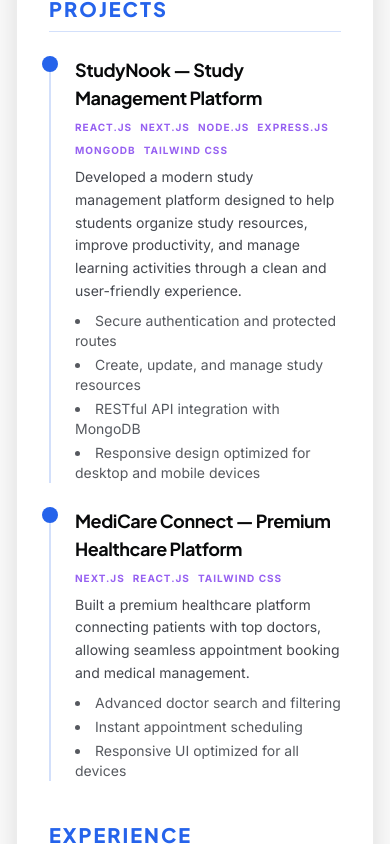
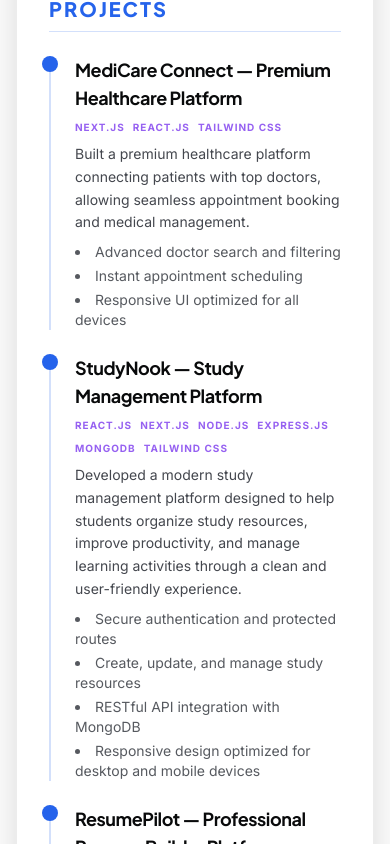
Before and after one commit to mhshanto-dev/mhshanto-dev, a Next.js app: page /resume in a window 390 px wide. Shown: the part 1560-2404 px from the top of the page. Built offline with nearby package versions, Linux system fonts and the light colour scheme.

Commit message:
Update StudyNook links, fix mobile project cards, replace Web3Forms with Nodemailer, and clean up dummy projects

```diff
--- a/package.json
+++ b/package.json
@@ -17,6 +17,7 @@
     "lucide-react": "^1.14.0",
     "next": "16.2.4",
     "next-themes": "^0.4.6",
+    "nodemailer": "^9.0.5",
     "react": "19.2.4",
     "react-dom": "19.2.4",
     "split-type": "^0.3.4",
--- a/src/app/api/contact/route.js
+++ b/src/app/api/contact/route.js
@@ -1,66 +1,49 @@
 import { NextResponse } from "next/server";
+import nodemailer from "nodemailer";
 
 export async function POST(request) {
   try {
     const body = await request.json();
     const { name, email, msg } = body;
 
-    const accessKey = process.env.WEB3FORMS_ACCESS_KEY;
+    const emailUser = process.env.EMAIL_USER;
+    const emailPass = process.env.EMAIL_PASS;
 
-    if (!accessKey) {
-      console.warn("⚠️ WEB3FORMS_ACCESS_KEY is missing!");
+    if (!emailUser || !emailPass) {
+      console.warn("⚠️ EMAIL_USER or EMAIL_PASS is missing!");
       return NextResponse.json(
         { success: false, message: "Server configuration error. Please contact me directly via email." },
         { status: 500 }
       );
     }
 
-    const response = await fetch("https://api.web3forms.com/submit", {
-      method: "POST",
-      headers: {
-        "Content-Type": "application/json",
-        "Accept": "application/json",
-        "User-Agent": "Portfolio-Contact-Form",
+    const transporter = nodemailer.createTransport({
+      service: 'gmail',
+      auth: {
+        user: emailUser,
+        pass: emailPass,
       },
-      body: JSON.stringify({
-        access_key: accessKey,
-        name: name,
-        email: email,
-        message: msg,
-        subject: `New Portfolio Message from ${name}`,
-        from_name: name,
-        replyto: email,
-      }),
     });
 
-    let data;
-    try {
-      data = await response.json();
-    } catch (parseError) {
-      const text = await response.text().catch(() => "");
-      console.error("Web3Forms non-JSON response (status " + response.status + "):", text.slice(0, 500));
-      return NextResponse.json(
-        { success: false, message: "Email service is temporarily unavailable. Please try again in a moment." },
-        { status: 503 }
-      );
-    }
+    const mailOptions = {
+      from: emailUser,
+      to: emailUser,
+      replyTo: email,
+      subject: `New Portfolio Message from ${name}`,
+      text: `Name: ${name}\nEmail: ${email}\n\nMessage:\n${msg}`,
+      html: `<p><strong>Name:</strong> ${name}</p><p><strong>Email:</strong> ${email}</p><p><strong>Message:</strong></p><p>${msg.replace(/\n/g, '<br>')}</p>`,
+    };
 
-    if (data.success) {
-      return NextResponse.json(
-        { success: true, message: "Message sent successfully! I'll get back to you within 24 hours." },
-        { status: 200 }
-      );
-    } else {
-      console.error("Web3Forms error:", data);
-      return NextResponse.json(
-        { success: false, message: data.message || "Failed to send message. Please try again." },
-        { status: 400 }
-      );
-    }
+    await transporter.sendMail(mailOptions);
+
+    return NextResponse.json(
+      { success: true, message: "Message sent successfully! I'll get back to you within 24 hours." },
+      { status: 200 }
+    );
   } catch (error) {
     console.error("Contact API error:", error);
     return NextResponse.json(
-      { success: false, message: "An unexpected error occurred. Please try again later." },
+      { success: false, message: "Email service is temporarily unavailable. Please try again in a moment." },
       { status: 500 }
     );
   }
--- a/src/app/projects/ProjectsContent.jsx
+++ b/src/app/projects/ProjectsContent.jsx
@@ -17,22 +17,22 @@ const ProjectsContent = () => {
 
   const projects = [
     {
-      title: "StudyNook - Study Space Booking",
-      category: "Full-Stack",
-      description: "Find, book, and list quiet, private study spaces designed for students.",
-      tags: ["Next.js", "React", "Tailwind"],
-      image: "https://images.unsplash.com/photo-1522202176988-66273c2fd55f?auto=format&fit=crop&q=80&w=1200&h=675",
-      liveLink: "https://studynook-two.vercel.app",
-      repoLink: "https://github.com/mhshanto-dev"
-    },
-    {
       title: "MediCare Connect",
       category: "Full-Stack",
       description: "Premium healthcare platform to book appointments with top medical professionals effortlessly.",
       tags: ["Next.js", "React", "Tailwind"],
       image: "https://images.unsplash.com/photo-1579684385127-1ef15d508118?auto=format&fit=crop&q=80&w=1200&h=675",
       liveLink: "https://frontend-orpin-eight-50.vercel.app",
-      repoLink: "https://github.com/mhshanto-dev"
+      repoLink: "https://github.com/mhshanto-dev/MedicareConnect"
+    },
+    {
+      title: "StudyNook - Study Space Booking",
+      category: "Full-Stack",
+      description: "Find, book, and list quiet, private study spaces designed for students.",
+      tags: ["Next.js", "React", "Tailwind"],
+      image: "https://images.unsplash.com/photo-1522202176988-66273c2fd55f?auto=format&fit=crop&q=80&w=1200&h=675",
+      liveLink: "https://studynook-client-bice.vercel.app",
+      repoLink: "https://github.com/mhshanto-dev/assignment-9"
     },
     {
       title: "ResumePilot",
@@ -78,24 +78,6 @@ const ProjectsContent = () => {
       image: "https://images.unsplash.com/photo-1519389950473-47ba0277781c?auto=format&fit=crop&q=80&w=1200&h=675",
       liveLink: "https://whimsical-entremet-c5c4f5.netlify.app/",
       repoLink: "https://github.com/mhshanto-dev/DigitalToolsPlatform"
-    },
-    {
-      title: "EduFlow LMS",
-      category: "Full-Stack",
-      description: "Learning management system with course tracking and assessments.",
-      tags: ["Next.js", "Prisma", "PostgreSQL"],
-      image: "https://images.unsplash.com/photo-1501504905252-473c47e087f8?auto=format&fit=crop&q=80&w=1200&h=675",
-      liveLink: "#",
-      repoLink: "#"
-    },
-    {
-      title: "CryptoDash",
-      category: "UI/UX",
-      description: "Real-time cryptocurrency tracking dashboard with dark mode.",
-      tags: ["React", "Chart.js", "API"],
-      image: "https://images.unsplash.com/photo-1621761191319-c6fb62004040?auto=format&fit=crop&q=80&w=1200&h=675",
-      liveLink: "#",
-      repoLink: "#"
     }
   ];
 
--- a/src/app/resume/ResumeContent.jsx
+++ b/src/app/resume/ResumeContent.jsx
@@ -33,6 +33,17 @@ export default function ResumeContent() {
     },
     projects: [
       {
+        title: "MediCare Connect — Premium Healthcare Platform",
+        technologies: ["Next.js", "React.js", "Tailwind CSS"],
+        description: "Built a premium healthcare platform connecting patients with top doctors, allowing seamless appointment booking and medical management.",
+        features: [
+          "Advanced doctor search and filtering",
+          "Instant appointment scheduling",
+          "Responsive UI optimized for all devices"
+        ],
+        links: { live: "https://frontend-orpin-eight-50.vercel.app", client: "https://github.com/mhshanto-dev/MedicareConnect", server: "https://github.com/mhshanto-dev/MedicareConnect-Server" }
+      },
+      {
         title: "StudyNook — Study Management Platform",
         technologies: ["React.js", "Next.js", "Node.js", "Express.js", "MongoDB", "Tailwind CSS"],
         description: "Developed a modern study management platform designed to help students organize study resources, improve productivity, and manage learning activities through a clean and user-friendly experience.",
@@ -42,18 +53,18 @@ export default function ResumeContent() {
           "RESTful API integration with MongoDB",
           "Responsive design optimized for desktop and mobile devices"
         ],
-        links: { live: "https://studynook-two.vercel.app", client: "https://github.com/mhshanto-dev", server: "https://github.com/mhshanto-dev" }
+        links: { live: "https://studynook-client-bice.vercel.app", client: "https://github.com/mhshanto-dev/assignment-9", server: "https://github.com/mhshanto-dev/assingment-9-server" }
       },
       {
-        title: "MediCare Connect — Premium Healthcare Platform",
-        technologies: ["Next.js", "React.js", "Tailwind CSS"],
-        description: "Built a premium healthcare platform connecting patients with top doctors, allowing seamless appointment booking and medical management.",
+        title: "ResumePilot — Professional Resume Builder Platform",
+        technologies: ["React.js", "Next.js", "MongoDB", "Tailwind CSS"],
+        description: "A comprehensive full-stack platform for dynamic resume generation with customizable templates and PDF export.",
         features: [
-          "Advanced doctor search and filtering",
-          "Instant appointment scheduling",
-          "Responsive UI optimized for all devices"
+          "Real-time preview and multiple templates",
+          "Secure user authentication",
+          "PDF export functionality"
         ],
-        links: { live: "https://frontend-orpin-eight-50.vercel.app", client: "https://github.com/mhshanto-dev" }
+        links: { live: "https://resumepilot-eight.vercel.app/", client: "https://github.com/mhshanto-dev/AI-Resume-Builder-complete" }
       }
     ],
     experience: [
--- a/src/components/Projects.jsx
+++ b/src/components/Projects.jsx
@@ -21,20 +21,20 @@ const Projects = () => {
 
   const allProjects = [
     {
-      title: "StudyNook — Study Space Booking Platform",
-      description: "• Problem: Students struggle to find and book quiet, private study spaces when they need them.\n• Solution: Developed a platform for finding, booking, and listing study spaces.\n• Key Features: Real-time availability, secure booking, space filtering by amenities.\n• Tech Stack: Next.js, React, Tailwind CSS.\n• Deployment: Frontend on Vercel.",
-      tags: ["Next.js", "React", "Tailwind"],
-      image: "https://images.unsplash.com/photo-1522202176988-66273c2fd55f?auto=format&fit=crop&q=80&w=1200&h=675",
-      liveLink: "https://studynook-two.vercel.app",
-      repoLink: "https://github.com/mhshanto-dev"
-    },
-    {
       title: "MediCare Connect — Premium Healthcare Platform",
       description: "• Problem: Booking appointments with top healthcare professionals is often tedious and inefficient.\n• Solution: Built a premium platform connecting patients with top doctors seamlessly.\n• Key Features: Advanced doctor search by specialty, instant appointment booking, and patient reviews.\n• Tech Stack: Next.js, React, Tailwind CSS.\n• Deployment: Frontend on Vercel.",
       tags: ["Next.js", "React", "Tailwind"],
       image: "https://images.unsplash.com/photo-1579684385127-1ef15d508118?auto=format&fit=crop&q=80&w=1200&h=675",
       liveLink: "https://frontend-orpin-eight-50.vercel.app",
-      repoLink: "https://github.com/mhshanto-dev"
+      repoLink: "https://github.com/mhshanto-dev/MedicareConnect"
+    },
+    {
+      title: "StudyNook — Study Space Booking Platform",
+      description: "• Problem: Students struggle to find and book quiet, private study spaces when they need them.\n• Solution: Developed a platform for finding, booking, and listing study spaces.\n• Key Features: Real-time availability, secure booking, space filtering by amenities.\n• Tech Stack: Next.js, React, Tailwind CSS.\n• Deployment: Frontend on Vercel.",
+      tags: ["Next.js", "React", "Tailwind"],
+      image: "https://images.unsplash.com/photo-1522202176988-66273c2fd55f?auto=format&fit=crop&q=80&w=1200&h=675",
+      liveLink: "https://studynook-client-bice.vercel.app",
+      repoLink: "https://github.com/mhshanto-dev/assignment-9"
     },
     {
       title: "ResumePilot — Professional Resume Builder Platform",
@@ -157,11 +157,11 @@ const Projects = () => {
                         <h4 className="font-h2 text-2xl md:text-3xl text-white tracking-tight mb-3 drop-shadow-xl">
                           {project.title}
                         </h4>
-                        <p className="text-white/80 text-[11px] leading-relaxed mb-6 opacity-0 group-hover:opacity-100 transition-opacity duration-500 whitespace-pre-line text-left">
+                        <p className="text-white/80 text-[11px] leading-relaxed mb-6 opacity-100 md:opacity-0 group-hover:opacity-100 transition-opacity duration-500 whitespace-pre-line text-left line-clamp-3 md:line-clamp-none">
                           {project.description}
                         </p>
 
-                        <div className="flex flex-wrap gap-3 translate-y-4 opacity-0 group-hover:translate-y-0 group-hover:opacity-100 transition-all duration-700 delay-100">
+                        <div className="flex flex-wrap gap-3 translate-y-0 opacity-100 md:translate-y-4 md:opacity-0 group-hover:translate-y-0 group-hover:opacity-100 transition-all duration-700 delay-100 mt-4 md:mt-0">
                           <a
                             href={project.liveLink}
                             target="_blank"
```
Also changed, not shown: 1 other file (tests, documents, lock files or other folders).
